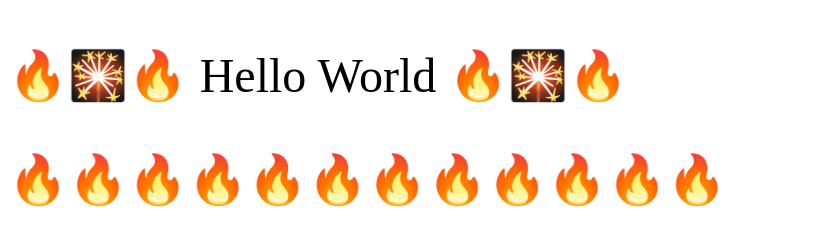
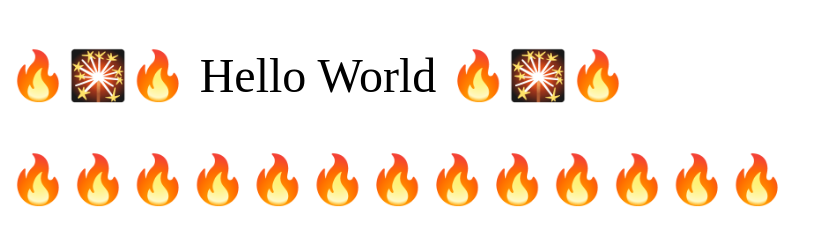
Before and after one commit to aviehu/WebPage, a website: page index.html in a window 1280 px wide. Shown: the whole page, without its empty margins (0-825 px from the left). Drawn offline with Linux system fonts and the light colour scheme; a web font is replaced by a local one.

Commit message:
lets see

```diff
--- a/index.html
+++ b/index.html
@@ -14,7 +14,7 @@
 
 <body>
     <p>🔥🎇🔥 Hello World 🔥🎇🔥</p>
-    <div>🔥🔥🔥🔥🔥🔥🔥🔥🔥🔥🔥🔥</div>
+    <div>🔥🔥🔥🔥🔥🔥🔥🔥🔥🔥🔥🔥🔥</div>
 </body>
 
 </html>
```
